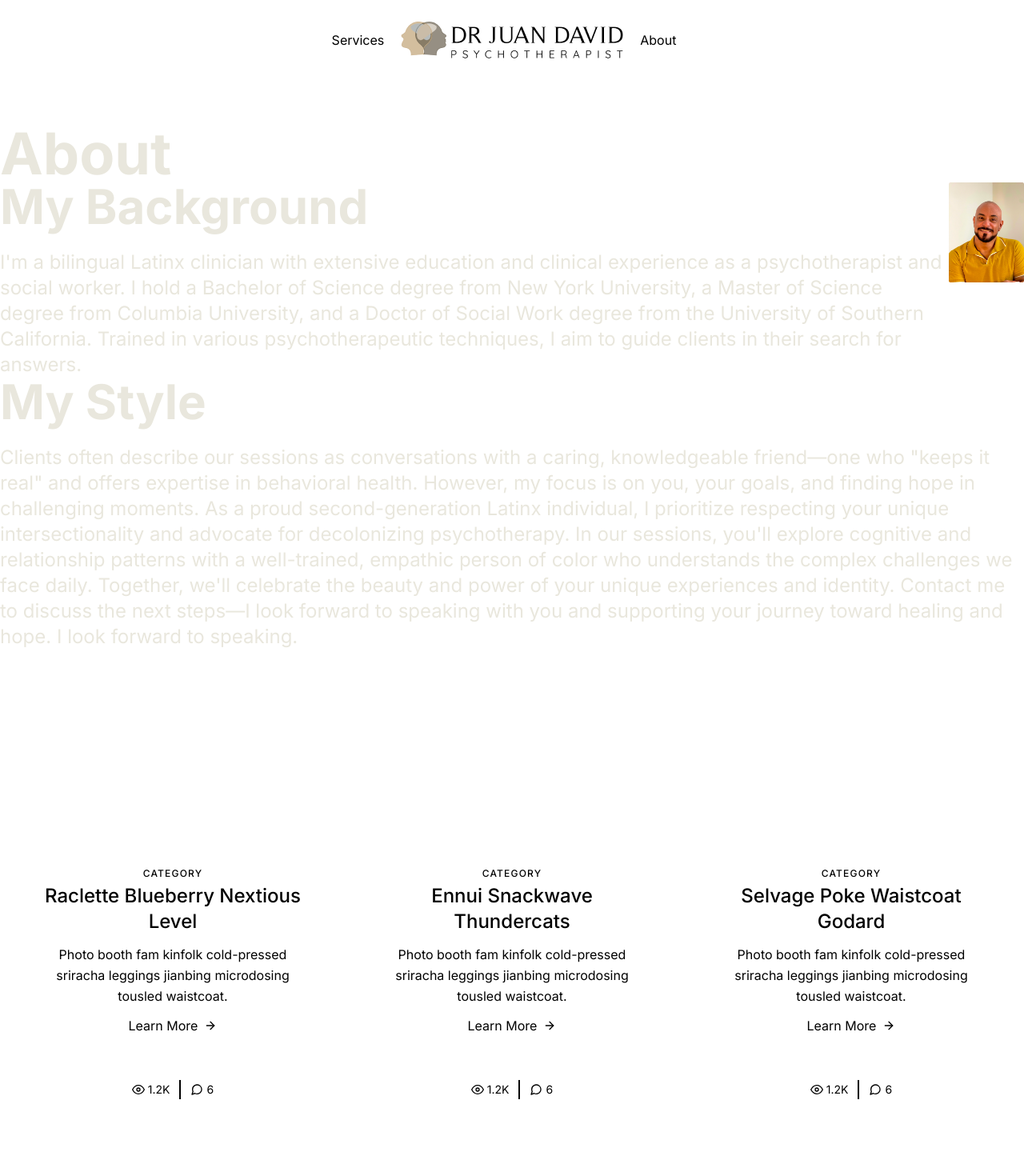
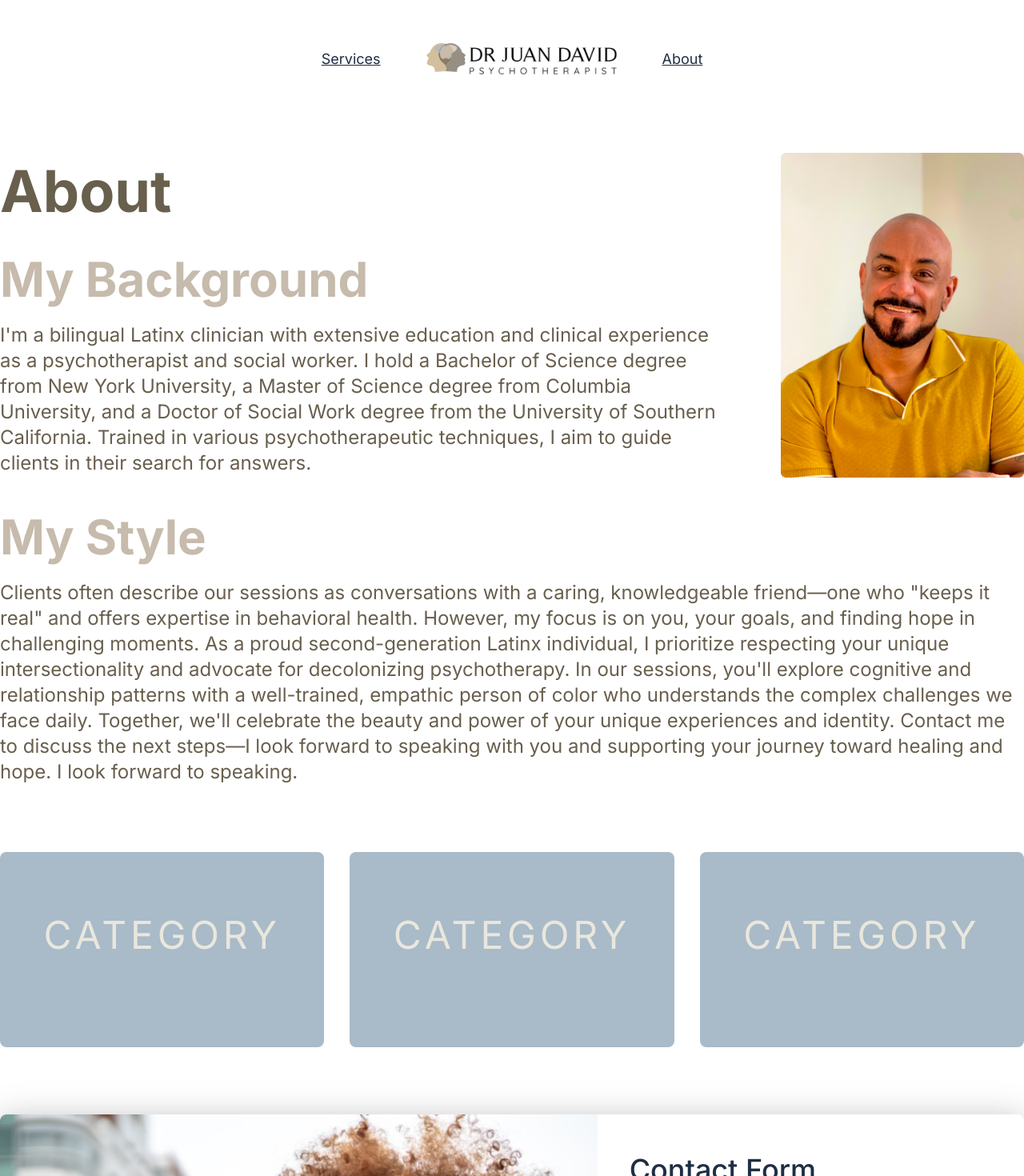
Before and after one commit to oss05/dr-juan-david, a Next.js app: page /about in a window 1280 px wide. Shown: the top 1470 px of the page at 80% size. Built offline with nearby package versions, Linux system fonts and the light colour scheme.

Commit message:
responsive design

```diff
--- a/app/Components/Card.jsx
+++ b/app/Components/Card.jsx
@@ -1,7 +1,7 @@
 const Card = ({ bg }) => {
   return (
-    <div className={`order w-1/2 h-[725px] px-10 py-14 ${bg}`}>
-      <h3 className="text-6xl font-bold text-neutralPrimary">
+    <div className={`order w-full md:w-1/2 h-[725px] px-10 py-14 ${bg}`}>
+      <h3 className="text-4xl md:text-6xl font-bold text-neutralPrimary">
         Psychotherapy Services
       </h3>
       <p className="text-3xl text-neutralPrimary mt-32">
--- a/app/Components/Container.jsx
+++ b/app/Components/Container.jsx
@@ -1,7 +1,9 @@
-const Container = ({ children, bgColor, className }) => {
+const Container = ({ children, bgColor, bg, className }) => {
   return (
-    <section className={`${bgColor} py-14`}>
-      <div className={`container mx-auto ${className}`}>{children}</div>
+    <section className={`${bgColor} ${bg}`}>
+      <div className={`container px-6 md:px-0 mx-auto py-14 ${className}`}>
+        {children}
+      </div>
     </section>
   );
 };
--- a/app/Components/Navbar.jsx
+++ b/app/Components/Navbar.jsx
@@ -5,15 +5,15 @@ import Logo from "../assets/logo.png";
 const Navbar = () => {
   return (
     <header class="text-gray-600 body-font">
-      <div class="container mx-auto flex flex-wrap p-5 flex-col md:flex-row items-center">
+      <div class="container mx-auto flex flex-wrap px-5 py-12 flex-col md:flex-row items-center">
         <nav class="md:ml-auto md:mr-auto flex flex-wrap items-center text-base justify-center">
-          <Link href="/services" class="mr-5 hover:text-gray-900">
+          <Link href="/services" class="mr-14 text-darkBlue text-lg underline">
             Services
           </Link>
-          <Link href="/" class="mr-5 hover:text-gray-900">
-            <Image src={Logo} />
+          <Link href="/" class="mr-14 hover:text-gray-900">
+            <Image src={Logo} className="w-60" />
           </Link>
-          <Link href="/about" class="mr-5 hover:text-gray-900">
+          <Link href="/about" class="text-darkBlue text-lg underline">
             About
           </Link>
         </nav>
--- /dev/null
+++ b/app/Components/ReferenceCard.jsx
@@ -0,0 +1,13 @@
+const ReferenceCard = () => {
+  return (
+    <div class="p-4 lg:w-1/3 bg-paleBlue rounded-lg">
+      <div class="h-full bg-gray-100 bg-opacity-75 px-8 pt-16 pb-24 rounded-lg overflow-hidden text-center relative">
+        <h2 class="tracking-widest title-font text-5xl text-bold text-neutralPrimary mb-1">
+          CATEGORY
+        </h2>
+      </div>
+    </div>
+  );
+};
+
+export default ReferenceCard;
--- a/app/about/page.jsx
+++ b/app/about/page.jsx
@@ -4,19 +4,20 @@ import Container from "../Components/Container";
 import ContactForm from "../Components/ContactForm";
 import Footer from "../Components/Footer";
 import AboutImage from "../assets/drjuanabout.png";
+import ReferenceCard from "../Components/ReferenceCard";
 
 const About = () => {
   return (
     <main>
       <Navbar />
       <Container bgColor="darkBlue">
-        <h2 className="text-7xl font-bold text-neutralPrimary">About</h2>
-        <section className="flex">
-          <article>
-            <h3 className="text-6xl font-bold text-neutralPrimary">
+        <h2 className="text-6xl md:text-7xl font-bold text-greige">About</h2>
+        <section className="flex flex-col md:flex-row mt-11">
+          <article className="w-full md:w-9/12 mr-16">
+            <h3 className="text-5xl md:text-6xl font-bold text-neutralSecondary">
               My Background
             </h3>
-            <p className="text-2xl mt-6 text-neutralPrimary">
+            <p className="text-2xl mt-6 text-greige">
               I'm a bilingual Latinx clinician with extensive education and
               clinical experience as a psychotherapist and social worker. I hold
               a Bachelor of Science degree from New York University, a Master of
@@ -26,211 +27,38 @@ const About = () => {
               their search for answers.
             </p>
           </article>
-          <article>
+          <article className="w-full md:w-3/12 md:-mt-32">
             <Image src={AboutImage} />
           </article>
         </section>
-        <div></div>
-        <h3 className="text-6xl font-bold text-neutralPrimary">My Style</h3>
-        <p className="text-2xl mt-6 text-neutralPrimary">
+        <div className="mt-11">
+          <h3 className="text-5xl md:text-6xl font-bold text-neutralSecondary">
+            My Style
+          </h3>
+          <p className="text-2xl mt-6 text-greige">
             Clients often describe our sessions as conversations with a caring,
             knowledgeable friend—one who "keeps it real" and offers expertise in
             behavioral health. However, my focus is on you, your goals, and
             finding hope in challenging moments. As a proud second-generation
             Latinx individual, I prioritize respecting your unique
-          intersectionality and advocate for decolonizing psychotherapy. In our
-          sessions, you'll explore cognitive and relationship patterns with a
-          well-trained, empathic person of color who understands the complex
-          challenges we face daily. Together, we'll celebrate the beauty and
-          power of your unique experiences and identity. Contact me to discuss
-          the next steps—I look forward to speaking with you and supporting your
-          journey toward healing and hope. I look forward to speaking.
+            intersectionality and advocate for decolonizing psychotherapy. In
+            our sessions, you'll explore cognitive and relationship patterns
+            with a well-trained, empathic person of color who understands the
+            complex challenges we face daily. Together, we'll celebrate the
+            beauty and power of your unique experiences and identity. Contact me
+            to discuss the next steps—I look forward to speaking with you and
+            supporting your journey toward healing and hope. I look forward to
+            speaking.
           </p>
+        </div>
       </Container>
-      <Container bgColor="darkBlue">
+      <Container className="py-7">
         <section class="text-gray-600 body-font">
-          <div class="container px-5 py-24 mx-auto">
-            <div class="flex flex-wrap -m-4">
-              <div class="p-4 lg:w-1/3">
-                <div class="h-full bg-gray-100 bg-opacity-75 px-8 pt-16 pb-24 rounded-lg overflow-hidden text-center relative">
-                  <h2 class="tracking-widest text-xs title-font font-medium text-gray-400 mb-1">
-                    CATEGORY
-                  </h2>
-                  <h1 class="title-font sm:text-2xl text-xl font-medium text-gray-900 mb-3">
-                    Raclette Blueberry Nextious Level
-                  </h1>
-                  <p class="leading-relaxed mb-3">
-                    Photo booth fam kinfolk cold-pressed sriracha leggings
-                    jianbing microdosing tousled waistcoat.
-                  </p>
-                  <a class="text-indigo-500 inline-flex items-center">
-                    Learn More
-                    <svg
-                      class="w-4 h-4 ml-2"
-                      viewBox="0 0 24 24"
-                      stroke="currentColor"
-                      stroke-width="2"
-                      fill="none"
-                      stroke-linecap="round"
-                      stroke-linejoin="round"
-                    >
-                      <path d="M5 12h14"></path>
-                      <path d="M12 5l7 7-7 7"></path>
-                    </svg>
-                  </a>
-                  <div class="text-center mt-2 leading-none flex justify-center absolute bottom-0 left-0 w-full py-4">
-                    <span class="text-gray-400 mr-3 inline-flex items-center leading-none text-sm pr-3 py-1 border-r-2 border-gray-200">
-                      <svg
-                        class="w-4 h-4 mr-1"
-                        stroke="currentColor"
-                        stroke-width="2"
-                        fill="none"
-                        stroke-linecap="round"
-                        stroke-linejoin="round"
-                        viewBox="0 0 24 24"
-                      >
-                        <path d="M1 12s4-8 11-8 11 8 11 8-4 8-11 8-11-8-11-8z"></path>
-                        <circle cx="12" cy="12" r="3"></circle>
-                      </svg>
-                      1.2K
-                    </span>
-                    <span class="text-gray-400 inline-flex items-center leading-none text-sm">
-                      <svg
-                        class="w-4 h-4 mr-1"
-                        stroke="currentColor"
-                        stroke-width="2"
-                        fill="none"
-                        stroke-linecap="round"
-                        stroke-linejoin="round"
-                        viewBox="0 0 24 24"
-                      >
-                        <path d="M21 11.5a8.38 8.38 0 01-.9 3.8 8.5 8.5 0 01-7.6 4.7 8.38 8.38 0 01-3.8-.9L3 21l1.9-5.7a8.38 8.38 0 01-.9-3.8 8.5 8.5 0 014.7-7.6 8.38 8.38 0 013.8-.9h.5a8.48 8.48 0 018 8v.5z"></path>
-                      </svg>
-                      6
-                    </span>
-                  </div>
-                </div>
-              </div>
-              <div class="p-4 lg:w-1/3">
-                <div class="h-full bg-gray-100 bg-opacity-75 px-8 pt-16 pb-24 rounded-lg overflow-hidden text-center relative">
-                  <h2 class="tracking-widest text-xs title-font font-medium text-gray-400 mb-1">
-                    CATEGORY
-                  </h2>
-                  <h1 class="title-font sm:text-2xl text-xl font-medium text-gray-900 mb-3">
-                    Ennui Snackwave Thundercats
-                  </h1>
-                  <p class="leading-relaxed mb-3">
-                    Photo booth fam kinfolk cold-pressed sriracha leggings
-                    jianbing microdosing tousled waistcoat.
-                  </p>
-                  <a class="text-indigo-500 inline-flex items-center">
-                    Learn More
-                    <svg
-                      class="w-4 h-4 ml-2"
-                      viewBox="0 0 24 24"
-                      stroke="currentColor"
-                      stroke-width="2"
-                      fill="none"
-                      stroke-linecap="round"
-                      stroke-linejoin="round"
-                    >
-                      <path d="M5 12h14"></path>
-                      <path d="M12 5l7 7-7 7"></path>
-                    </svg>
-                  </a>
-                  <div class="text-center mt-2 leading-none flex justify-center absolute bottom-0 left-0 w-full py-4">
-                    <span class="text-gray-400 mr-3 inline-flex items-center leading-none text-sm pr-3 py-1 border-r-2 border-gray-200">
-                      <svg
-                        class="w-4 h-4 mr-1"
-                        stroke="currentColor"
-                        stroke-width="2"
-                        fill="none"
-                        stroke-linecap="round"
-                        stroke-linejoin="round"
-                        viewBox="0 0 24 24"
-                      >
-                        <path d="M1 12s4-8 11-8 11 8 11 8-4 8-11 8-11-8-11-8z"></path>
-                        <circle cx="12" cy="12" r="3"></circle>
-                      </svg>
-                      1.2K
-                    </span>
-                    <span class="text-gray-400 inline-flex items-center leading-none text-sm">
-                      <svg
-                        class="w-4 h-4 mr-1"
-                        stroke="currentColor"
-                        stroke-width="2"
-                        fill="none"
-                        stroke-linecap="round"
-                        stroke-linejoin="round"
-                        viewBox="0 0 24 24"
-                      >
-                        <path d="M21 11.5a8.38 8.38 0 01-.9 3.8 8.5 8.5 0 01-7.6 4.7 8.38 8.38 0 01-3.8-.9L3 21l1.9-5.7a8.38 8.38 0 01-.9-3.8 8.5 8.5 0 014.7-7.6 8.38 8.38 0 013.8-.9h.5a8.48 8.48 0 018 8v.5z"></path>
-                      </svg>
-                      6
-                    </span>
-                  </div>
-                </div>
-              </div>
-              <div class="p-4 lg:w-1/3">
-                <div class="h-full bg-gray-100 bg-opacity-75 px-8 pt-16 pb-24 rounded-lg overflow-hidden text-center relative">
-                  <h2 class="tracking-widest text-xs title-font font-medium text-gray-400 mb-1">
-                    CATEGORY
-                  </h2>
-                  <h1 class="title-font sm:text-2xl text-xl font-medium text-gray-900 mb-3">
-                    Selvage Poke Waistcoat Godard
-                  </h1>
-                  <p class="leading-relaxed mb-3">
-                    Photo booth fam kinfolk cold-pressed sriracha leggings
-                    jianbing microdosing tousled waistcoat.
-                  </p>
-                  <a class="text-indigo-500 inline-flex items-center">
-                    Learn More
-                    <svg
-                      class="w-4 h-4 ml-2"
-                      viewBox="0 0 24 24"
-                      stroke="currentColor"
-                      stroke-width="2"
-                      fill="none"
-                      stroke-linecap="round"
-                      stroke-linejoin="round"
-                    >
-                      <path d="M5 12h14"></path>
-                      <path d="M12 5l7 7-7 7"></path>
-                    </svg>
-                  </a>
-                  <div class="text-center mt-2 leading-none flex justify-center absolute bottom-0 left-0 w-full py-4">
-                    <span class="text-gray-400 mr-3 inline-flex items-center leading-none text-sm pr-3 py-1 border-r-2 border-gray-200">
-                      <svg
-                        class="w-4 h-4 mr-1"
-                        stroke="currentColor"
-                        stroke-width="2"
-                        fill="none"
-                        stroke-linecap="round"
-                        stroke-linejoin="round"
-                        viewBox="0 0 24 24"
-                      >
-                        <path d="M1 12s4-8 11-8 11 8 11 8-4 8-11 8-11-8-11-8z"></path>
-                        <circle cx="12" cy="12" r="3"></circle>
-                      </svg>
-                      1.2K
-                    </span>
-                    <span class="text-gray-400 inline-flex items-center leading-none text-sm">
-                      <svg
-                        class="w-4 h-4 mr-1"
-                        stroke="currentColor"
-                        stroke-width="2"
-                        fill="none"
-                        stroke-linecap="round"
-                        stroke-linejoin="round"
-                        viewBox="0 0 24 24"
-                      >
-                        <path d="M21 11.5a8.38 8.38 0 01-.9 3.8 8.5 8.5 0 01-7.6 4.7 8.38 8.38 0 01-3.8-.9L3 21l1.9-5.7a8.38 8.38 0 01-.9-3.8 8.5 8.5 0 014.7-7.6 8.38 8.38 0 013.8-.9h.5a8.48 8.48 0 018 8v.5z"></path>
-                      </svg>
-                      6
-                    </span>
-                  </div>
-                </div>
-              </div>
+          <div class="container mx-auto">
+            <div class="flex flex-col md:flex-row gap-8">
+              <ReferenceCard />
+              <ReferenceCard />
+              <ReferenceCard />
             </div>
           </div>
         </section>
```
Also changed, not shown: app/Components/ContactForm.jsx (+4 -4 lines), app/Components/FAQs.jsx (+9 -5 lines), app/Components/Footer.jsx (+4 -4 lines), app/page.jsx (+13 -8 lines), app/services/page.jsx (+34 -29 lines), package.json (+6 -5 lines), 2 other files (tests, documents, lock files or other folders). Lines whose indentation alone changed are shown as unchanged.
